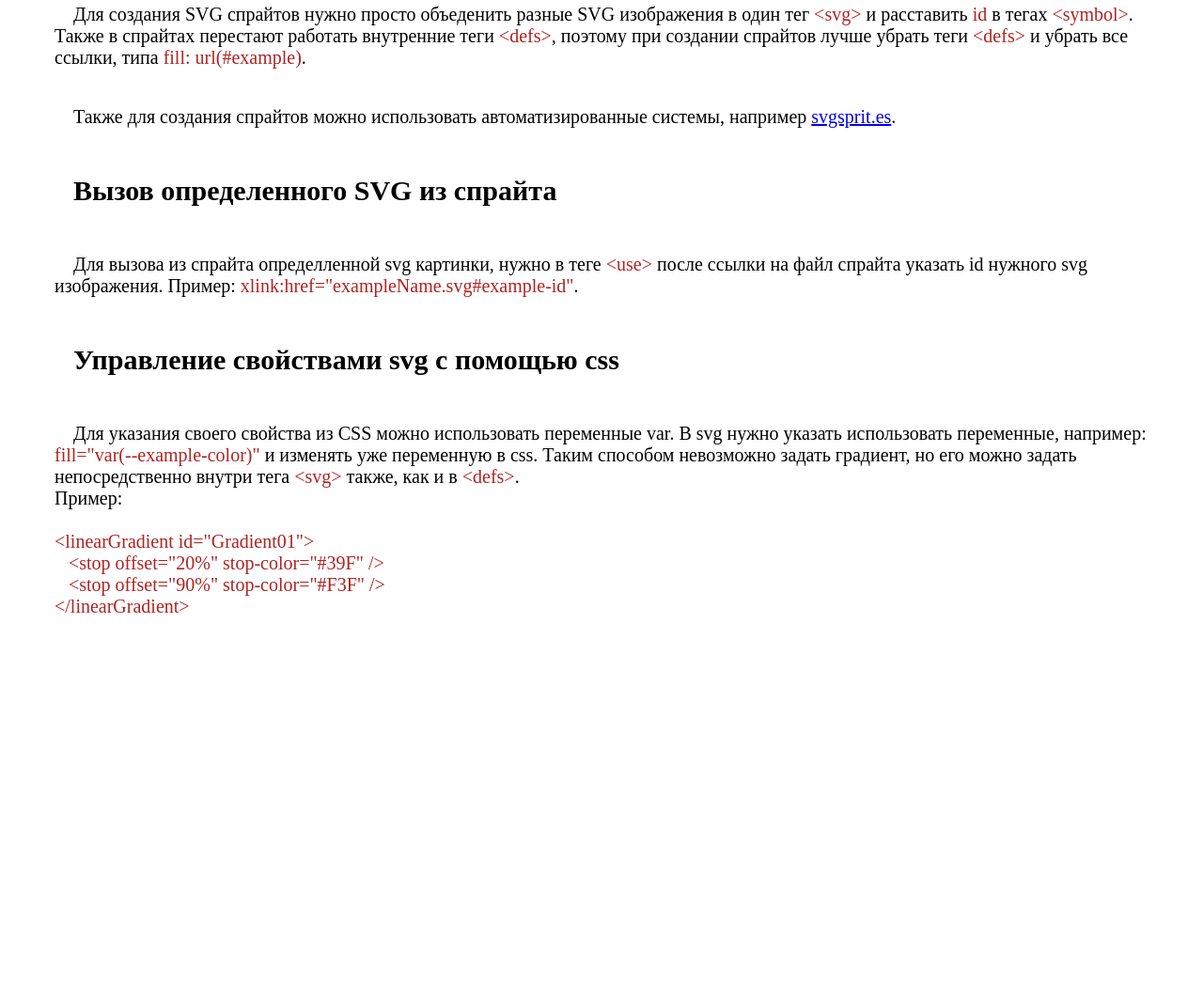
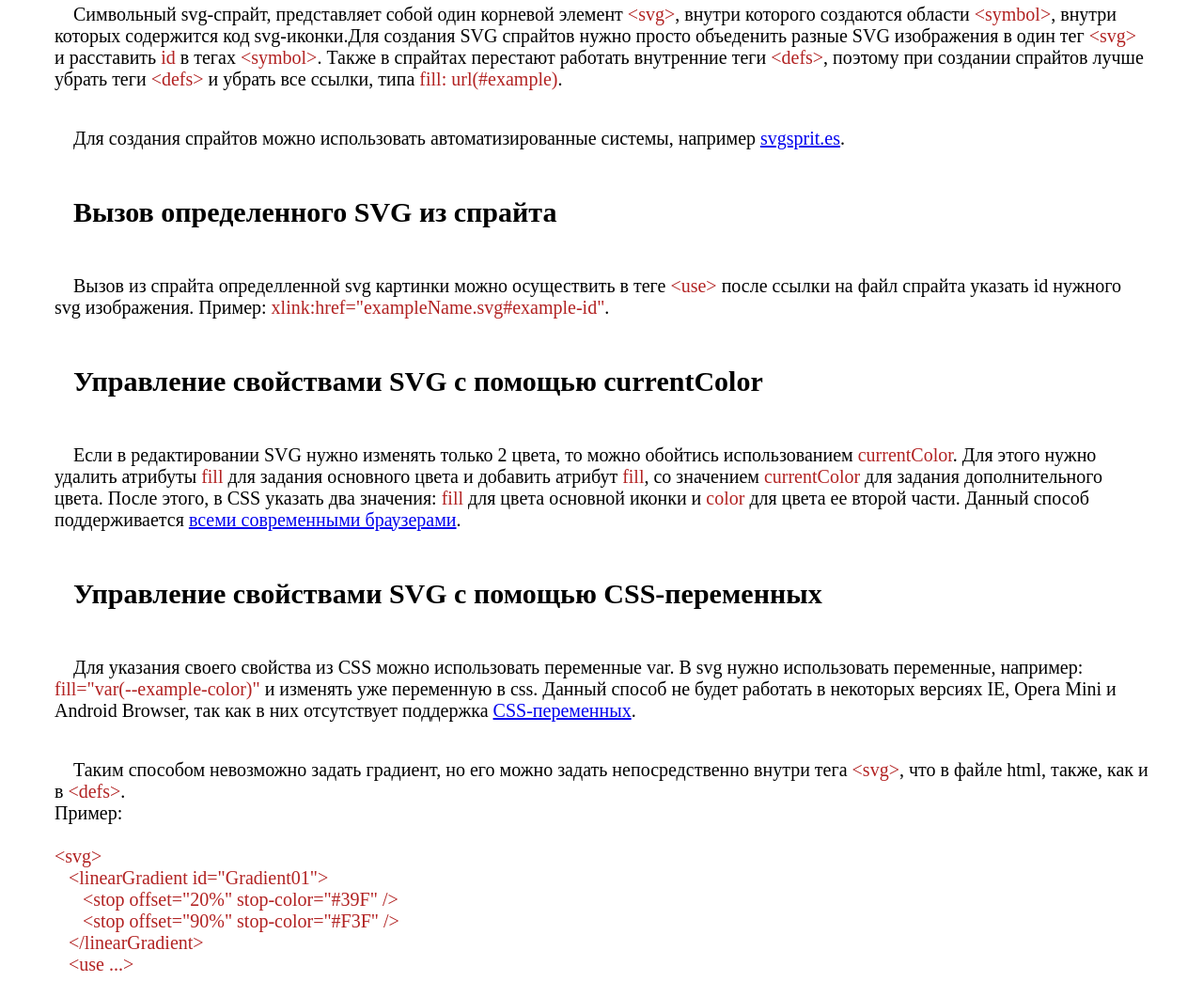
Before and after one commit to AndreyKholopov/svg-to-sprite, a plain HTML site: page index.html in a window 1280 px wide. Shown: the part 219-1280 px from the top of the page at 94% size. Before the commit the page ends 904 px from the top, so only its background shows below. Drawn offline with Linux system fonts and the light colour scheme.

Commit message:
fix text

```diff
--- a/index.html
+++ b/index.html
@@ -34,30 +34,42 @@
     <h3>Создание спрайта</h3>
   </div>
   <div>
-    <p>Для создания SVG спрайтов нужно просто объеденить разные SVG изображения в один тег <quote><</quote><span>svg</span><quote>></quote> и расставить <span>id</span> в тегах <quote><</quote><span>symbol</span><quote>></quote>. Также в спрайтах перестают работать внутренние теги <quote><</quote><span>defs</span><quote>></quote>, поэтому при создании спрайтов лучше убрать теги <quote><</quote><span>defs</span><quote>></quote> и убрать все ссылки, типа <span>fill: url(#example)</span>.</p>
+    <p>Символьный svg-спрайт, представляет собой один корневой элемент <quote><</quote><span>svg</span><quote>></quote>, внутри которого создаются области <quote><</quote><span>symbol</span><quote>></quote>, внутри которых содержится код svg-иконки.Для создания SVG спрайтов нужно просто объеденить разные SVG изображения в один тег <quote><</quote><span>svg</span><quote>></quote> и расставить <span>id</span> в тегах <quote><</quote><span>symbol</span><quote>></quote>. Также в спрайтах перестают работать внутренние теги <quote><</quote><span>defs</span><quote>></quote>, поэтому при создании спрайтов лучше убрать теги <quote><</quote><span>defs</span><quote>></quote> и убрать все ссылки, типа <span>fill: url(#example)</span>.</p>
   </div>
   <div>
-    <p>Также для создания спрайтов можно использовать автоматизированные системы, например <a href="https://svgsprit.es/">svgsprit.es</a>.</p>
+    <p>Для создания спрайтов можно использовать автоматизированные системы, например <a href="https://svgsprit.es/">svgsprit.es</a>.</p>
   </div>
 
   <div>
     <h3>Вызов определенного SVG из спрайта</h3>
   </div>
   <div>
-    <p>Для вызова из спрайта определленной svg картинки, нужно в теге <quote><</quote><span>use</span><quote>></quote> после ссылки на файл спрайта указать id нужного svg изображения. Пример: <span>xlink:href="exampleName.svg#example-id"</span>.</p>
+    <p>Вызов из спрайта определленной svg картинки можно осуществить в теге <quote><</quote><span>use</span><quote>></quote> после ссылки на файл спрайта указать id нужного svg изображения. Пример: <span>xlink:href="exampleName.svg#example-id"</span>.</p>
   </div>
 
   <div>
-    <h3>Управление свойствами svg с помощью css</h3>
+    <h3>Управление свойствами SVG с помощью currentColor</h3>
   </div>
   <div>
-    <p>Для указания своего свойства из CSS можно использовать переменные var. В svg нужно указать использовать переменные, например: <span>fill="var(--example-color)"</span> и изменять уже переменную в css. Таким способом невозможно задать градиент, но его можно задать непосредственно внутри тега <quote><</quote><span>svg</span><quote>></quote> также, как и в <quote><</quote><span>defs</span><quote>></quote>.
+    <p>Если в редактировании SVG нужно изменять только 2 цвета, то можно обойтись использованием <span>currentColor</span>. Для этого нужно удалить атрибуты <span>fill</span> для задания основного цвета и добавить атрибут <span>fill</span>, со значением  <span>currentColor</span> для задания дополнительного цвета. После этого, в CSS указать два значения: <span>fill</span> для цвета основной иконки и <span>color</span> для цвета ее второй части. Данный способ поддерживается <a href="https://caniuse.com/#search=currentColor">всеми современными браузерами</a>.</p>
+  </div>
+
+  <div>
+    <h3>Управление свойствами SVG с помощью CSS-переменных</h3>
+  </div>
+  <div>
+    <p>Для указания своего свойства из CSS можно использовать переменные var. В svg нужно использовать переменные, например: <span>fill="var(--example-color)"</span> и изменять уже переменную в css. Данный способ не будет работать в некоторых версиях IE, Opera Mini и Android Browser, так как в них отсутствует поддержка <a href="https://caniuse.com/#search=variables">CSS-переменных</a>.</p>
+  </div>
+  <div>
+    <p>Таким способом невозможно задать градиент, но его можно задать непосредственно внутри тега <quote><</quote><span>svg</span><quote>></quote>, что в файле html, также, как и в <quote><</quote><span>defs</span><quote>></quote>.
       <br>Пример:
       <br>
-      <br><quote><</quote><span>linearGradient id="Gradient01"</span><quote>></quote>
-      <br>&nbsp;&nbsp;&nbsp;<quote><</quote><span>stop offset="20%" stop-color="#39F" /</span><quote>></quote>
-      <br>&nbsp;&nbsp;&nbsp;<quote><</quote><span>stop offset="90%" stop-color="#F3F" /</span><quote>></quote>
-      <br><quote><</quote><span>/linearGradient</span><quote>></quote>
+      <br><quote><</quote><span>svg</span><quote>></quote>
+      <br>&nbsp;&nbsp;&nbsp;<quote><</quote><span>linearGradient id="Gradient01"</span><quote>></quote>
+      <br>&nbsp;&nbsp;&nbsp;&nbsp;&nbsp;&nbsp;<quote><</quote><span>stop offset="20%" stop-color="#39F" /</span><quote>></quote>
+      <br>&nbsp;&nbsp;&nbsp;&nbsp;&nbsp;&nbsp;<quote><</quote><span>stop offset="90%" stop-color="#F3F" /</span><quote>></quote>
+      <br>&nbsp;&nbsp;&nbsp;<quote><</quote><span>/linearGradient</span><quote>></quote>
+      <br>&nbsp;&nbsp;&nbsp;<quote><</quote><span>use ...</span><quote>></quote>
     </p>
   </div>
 </body>
```
